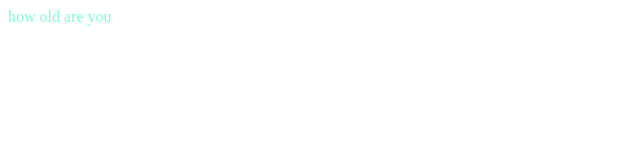
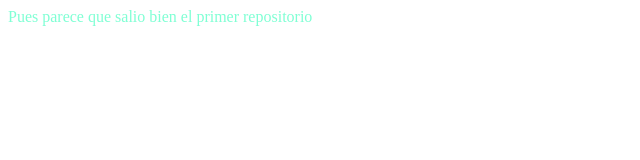
Before and after one commit to Emiliogrc89/proyectoDemo, a plain HTML site: page index.html in a window 1280 px wide. Shown: the whole page, without its empty margins (0-640 px from the left). Drawn offline with Linux system fonts and the light colour scheme.

Commit message:
cambios en article

```diff
--- a/index.html
+++ b/index.html
@@ -14,7 +14,7 @@
 </head>
 <body>
     <article>
-        how old are you
+        Pues parece que salio bien el primer repositorio
     </article>
 </body>
 </html>
```
